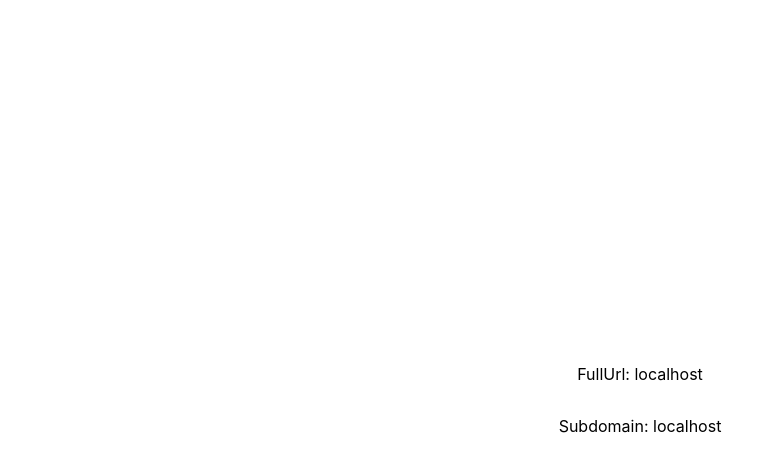
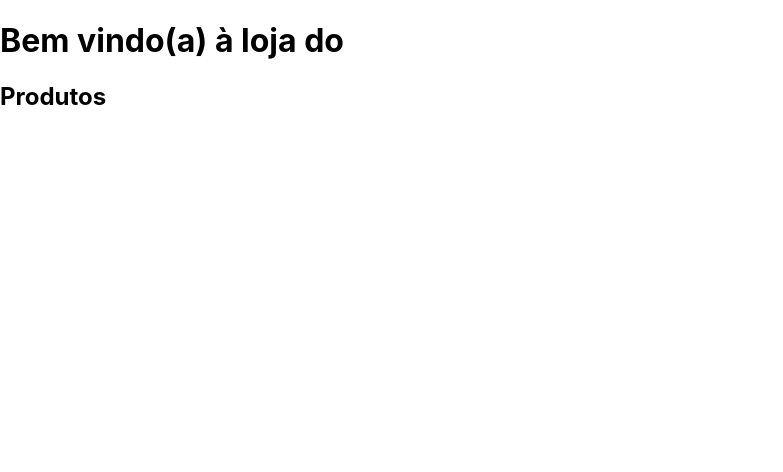
Before and after one commit to denisfelic/nextjs-wildcards-domain-test, a Next.js app: page / in a window 1280 px wide. Shown: the top 472 px of the page, without its empty margins (0-783 px from the left). Built offline with nearby package versions, Linux system fonts and the light colour scheme.

Commit message:
add multi client based on subdomain

```diff
--- a/pages/index.tsx
+++ b/pages/index.tsx
@@ -1,15 +1,55 @@
 import type { NextPage } from 'next'
-import Head from 'next/head'
-import Image from 'next/image'
-import styles from '../styles/Home.module.css'
 
 const Home: NextPage = ({ fullUrl }: any) => {
 
-  let url: string = fullUrl.split('.')[0];
+  const data = [
+    {
+      name: 'Sociedade Esportiva Palmeiras',
+      hostname: 'palmeiras',
+      products: [
+        { name: 'Camiseta Masculina', price: 129.99, sizes: ['P', 'M', 'G'], picture: 'https://encrypted-tbn1.gstatic.com/shopping?q=tbn:ANd9GcQXpfZVRMnfAczBuyc-cp-FoeGSZ9VetOqmpVCwPir8NU5P2s_1rxaFZPXq02azleifO7QPoa8mfXg&usqp=CAc' },
+        { name: 'Camiseta Feminina', price: 129.99, sizes: ['P', 'M', 'G'], picture: 'https://imgcentauro-a.akamaihd.net/900x900/96008401/camisa-do-palmeiras-ii-21-puma-feminina-img.jpg' },
+      ]
+    },
+    {
+      name: 'Grêmio',
+      hostname: 'gremio',
+      products: [
+        { name: 'Camiseta Masculina', price: 100, sizes: ['P', 'M', 'G'], picture: 'https://encrypted-tbn0.gstatic.com/shopping?q=tbn:ANd9GcQAYMBnpxREu6YR2Wy-fq0qbAfJ4DK9AtWXyhhKGEB_awJulZSgjxGdZ43j7FK2J16l25nnpECTJps&usqp=CAc' },
+        { name: 'Camiseta Feminina', price: 100, sizes: ['P', 'M', 'G'], picture: 'https://encrypted-tbn1.gstatic.com/shopping?q=tbn:ANd9GcQ6XMeinI4iEQ_WcpCGQ4CSEzaZjKa1_2jt__4wAh9AsVTuXXNS1-K6GrEv45hET_AGHWWkAAtdUQ&usqp=CAc' },
+      ]
+    }
+  ];
+
+
+  let subdomain: string = fullUrl.split('.')[0];
+
+  let club = data.find(e => e.hostname === subdomain)
+  console.log(club)
+
+
+
+
   return (
-    <div className={styles.container}>
-      <p>FullUrl: {fullUrl}</p>
-      <p>Subdomain: {url}</p>
+    <div >
+      <h1>Bem vindo(a) à loja do {club?.name}</h1>
+      <h2>Produtos</h2>
+      <ul style={{ display: 'flex' }}>
+        {club?.products.map((product, i) =>
+          <li key={i}>
+            <img style={{ width: 150, height: 250 }} src={product.picture} />
+            <div>
+              <p>{product.name}</p>
+              <strong>R$ {product.price}</strong>
+              <div>
+                <ul style={{ display: 'flex', width: 150, justifyContent: 'space-between' }}>
+                  {product.sizes.map((size, j) => <li key={j}>{size}</li>)}
+                </ul>
+              </div>
+            </div>
+          </li>
+        )}
+      </ul>
     </div>
   )
 }
```
